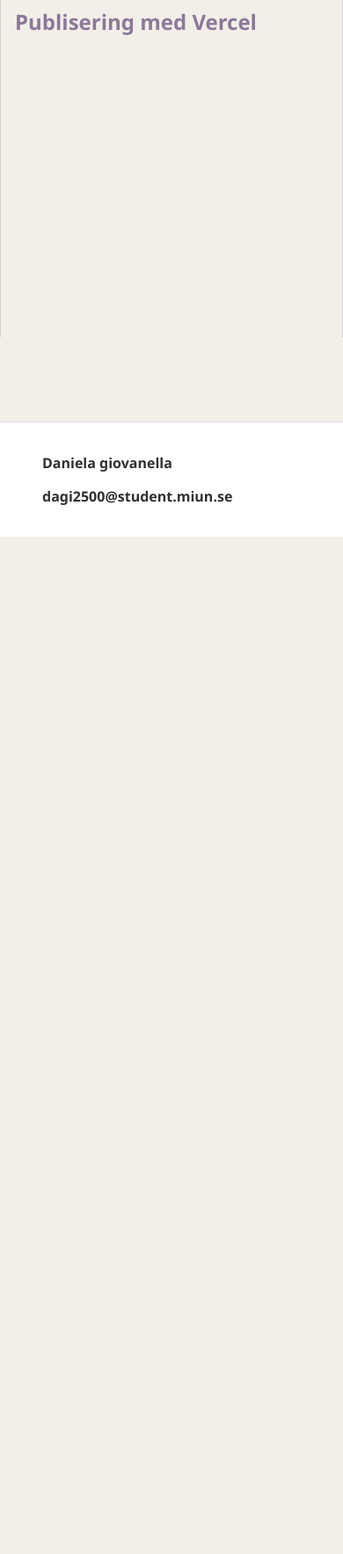
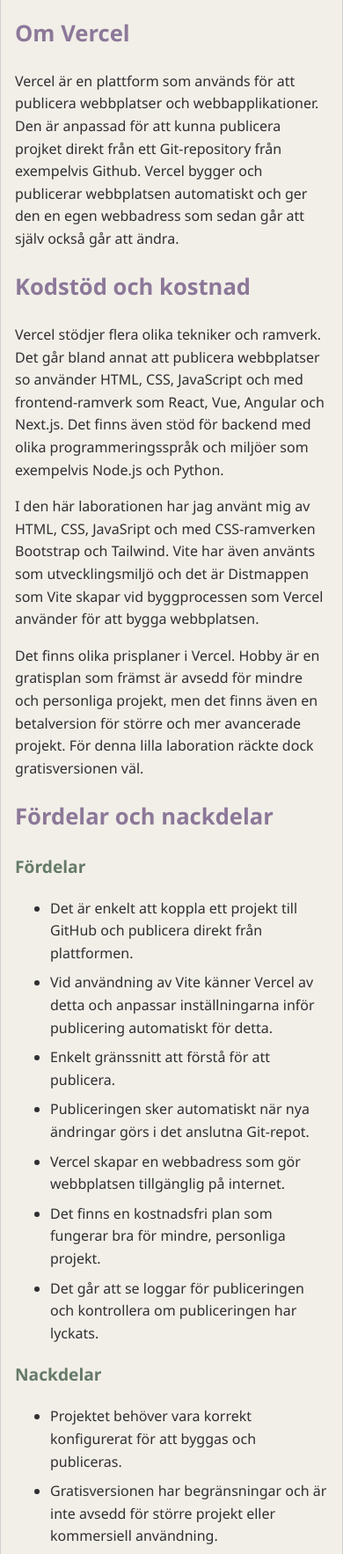
Before and after one commit to dannigiovanella/fullstack-lab1, a website built with Vite: page publish.html in a window 390 px wide. Shown: the part 234-2000 px from the top of the page at 88% size. Before the commit the page ends 844 px from the top, so only its background shows below. Built offline with nearby package versions, Linux system fonts and the light colour scheme.

Commit message:
Lagt in textinnehåll för publicering och fixat lite styling

```diff
--- a/bootstrap.css
+++ b/bootstrap.css
@@ -24,19 +24,19 @@ body {
 /*RUBRIKER*/
 
 h1 {
-    font-size: 2.25rem;
+    font-size: 2.2rem;
     font-weight: 700;
     color: var(--color-green);
 }
 
 h2 {
-    font-size: 1.5rem;
+    font-size: 1.6rem;
     font-weight: 600;
     color: var(--color-purple);
 }
 
 h3 {
-    font-size: 1.125rem;
+    font-size: 1.2rem;
     font-weight: 600;
     color: var(--color-green);
 }
@@ -71,7 +71,7 @@ h3 {
 /*Anpassning av menyknappen för mindre skärmar. Grön border */
 .navbar .navbar-toggler {
     border-color: var(--color-green);
-    border-width: 2px;
+    border-width: 0.5px;
 }
 
 /*Länkfärg (i text)*/
--- a/publish.html
+++ b/publish.html
@@ -26,9 +26,91 @@
             <!--Huvudrubrik-->
             <h1>Publisering</h1>
 
+            <!--Fördelar och nackdelar.-->
+            <section>
                 <!--Underrubrik-->
-            <h2>Publisering med Vercel</h2>
+                <h2>Om Vercel</h2>
+                <p>Vercel är en plattform som används för att publicera webbplatser och webbapplikationer. Den är
+                    anpassad för att kunna publicera projket direkt från ett Git-repository från exempelvis Github.
+                    Vercel bygger och publicerar webbplatsen automatiskt och ger den en egen webbadress som sedan går
+                    att själv också går att ändra.</p>
 
+                <!--Underrubrik-->
+                <h2>Kodstöd och kostnad</h2>
+                <p>Vercel stödjer flera olika tekniker och ramverk. Det går bland annat att publicera webbplatser so
+                    använder HTML, CSS, JavaScript och med frontend-ramverk som React, Vue, Angular och Next.js. Det
+                    finns även stöd för backend med olika programmeringsspråk och miljöer som exempelvis Node.js och
+                    Python.</p>
+
+                <p>I den här laborationen har jag använt mig av HTML, CSS, JavaSript och med CSS-ramverken Bootstrap och
+                    Tailwind. Vite har även använts som utvecklingsmiljö och det är Distmappen som Vite skapar vid
+                    byggprocessen som Vercel använder för att bygga webbplatsen.</p>
+
+                <p>Det finns olika prisplaner i Vercel. Hobby är en gratisplan som främst är avsedd för mindre och
+                    personliga projekt, men det finns även en betalversion för större och mer avancerade projekt. För
+                    denna lilla laboration räckte dock gratisversionen väl.</p>
+
+                <!--Rubrik för sektionen.-->
+                <h2>Fördelar och nackdelar</h2>
+
+                <!--Lista för för och nackdelar.-->
+                <div>
+
+                    <!--Kolumn med fördelar-->
+                    <div>
+                        <h3 class="mb-2">Fördelar</h3>
+
+                        <!--Lista med fördelar-->
+                        <ul>
+                            <li>Det är enkelt att koppla ett projekt till GitHub och publicera direkt från plattformen.
+                            </li>
+                            <li>Vid användning av Vite känner Vercel av detta och anpassar inställningarna inför
+                                publicering automatiskt för detta.</li>
+                            <li>Enkelt gränssnitt att förstå för att publicera.</li>
+                            <li>Publiceringen sker automatiskt när nya ändringar görs i det anslutna Git-repot.</li>
+                            <li>Vercel skapar en webbadress som gör webbplatsen tillgänglig på internet.</li>
+                            <li>Det finns en kostnadsfri plan som fungerar bra för mindre, personliga projekt.</li>
+                            <li>Det går att se loggar för publiceringen och kontrollera om publiceringen har lyckats.
+                            </li>
+                        </ul>
+                    </div>
+
+                    <!--Kolumn med nackdelar-->
+                    <div>
+                        <h3>Nackdelar</h3>
+
+                        <!--Lista med nackdelar-->
+                        <ul>
+                            <li>Projektet behöver vara korrekt konfigurerat för att byggas och publiceras.</li>
+                            <li>Gratisversionen har begränsningar och är inte avsedd för större projekt eller
+                                kommersiell användning.</li>
+                            <li>Om något blir fel under byggprocessen kan det krävas felsökning innan webbplatsen kan
+                                publiceras.</li>
+                        </ul>
+                    </div>
+            </section>
+
+            <section>
+                <!--Rubrik för sektionen-->
+                <h2>Publiceringsprocess</h2>
+
+                <p>För att publicera webbplatsen började jag med att skapa ett konto på Vercel och koppla det till mitt
+                    GitHub-konto då detta är första gången jag testar på att publicera på denna via Vercel. Därefter
+                    importerade jag projektets repo från Github och kontrollerade inställningarna för bygget. Vercel gav
+                    mycket gratis vid inställningarna då det automatiskt anpassade dessa för Vite som använts i
+                    projektet.</p>
+
+                <p>Eftersom projektet använder Vite angas npm run build som byggkommando och dist som mapp för de
+                    färdiga filerna. När inställningarna var klara startade jag publiceringen med Deploy.</p>
+
+                <p>Efter att webbplatsen hade publicerats skapade Vercel en webbadress som jag kunde använda för att
+                    besöka den färdiga webbplatsen. Jag testade även att navigeringen och utseendet fungerade på
+                    samtliga sidor. Själva publiceringen gick igenom utan fel men på grund av felplacerad JavaScript
+                    behövdes ändringar göras i koden för att sidan skulle fungera helt felfritt.</p>
+
+                <p>En fördel med arbetssättet att använda sig av plattformar som Vercel är kopplingen direkt till
+                    GitHub. När ändringar görs i projektet skickas dessa via GitHub, och då startar Vercel automatiskt
+                    en ny publicering. Det innebär att man inte behöver ladda upp filerna manuellt varje gång.</p>
 
             </section>
     </main>
--- a/style.css
+++ b/style.css
@@ -14,19 +14,19 @@
 /*RUBRIKER*/
 
 h1 {
-    font-size: 2.25rem;
+    font-size: 2.2rem;
     font-weight: 700;
     color: var(--color-green);
 }
 
 h2 {
-    font-size: 1.5rem;
+    font-size: 1.6rem;
     font-weight: 600;
     color: var(--color-purple);
 }
 
 h3 {
-    font-size: 1.125rem;
+    font-size: 1.2rem;
     font-weight: 600;
     color: var(--color-green);
 }
@@ -37,10 +37,12 @@ body {
     font-family: 'Segoe UI', Tahoma, Geneva, Verdana, sans-serif;
     background-color: var(--color-beige);
     color: var(--color-dark);
+    line-height: 1.6;
     min-height: 100vh;
     display: flex;
     flex-direction: column;
 }
+
 
 /* Header och navigering */
 header {
@@ -96,6 +98,11 @@ section{
     padding-bottom: 1rem;
 }
 
+/*List-styling*/
+li {
+    margin-bottom: 0.5rem;
+}
+
 /*Footer */
 footer {
     background-color: var(--color-white);
```
Lines whose indentation alone changed are shown as unchanged.
